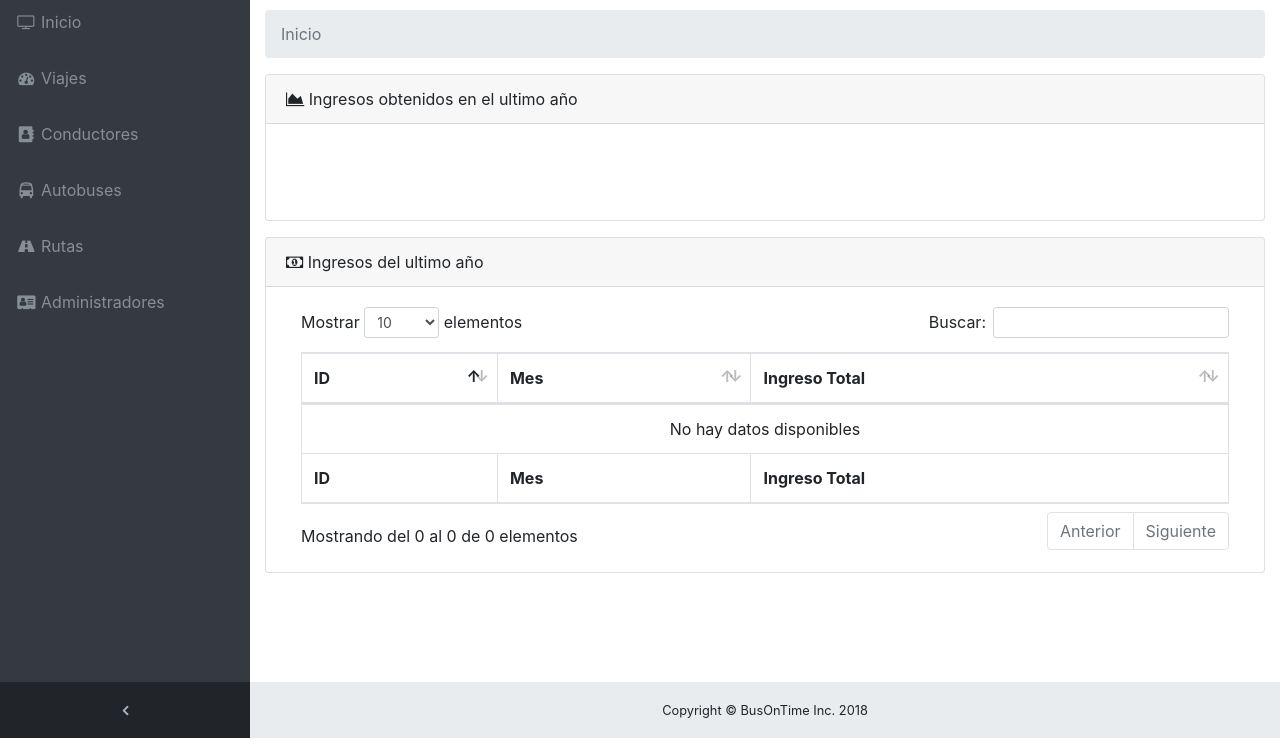
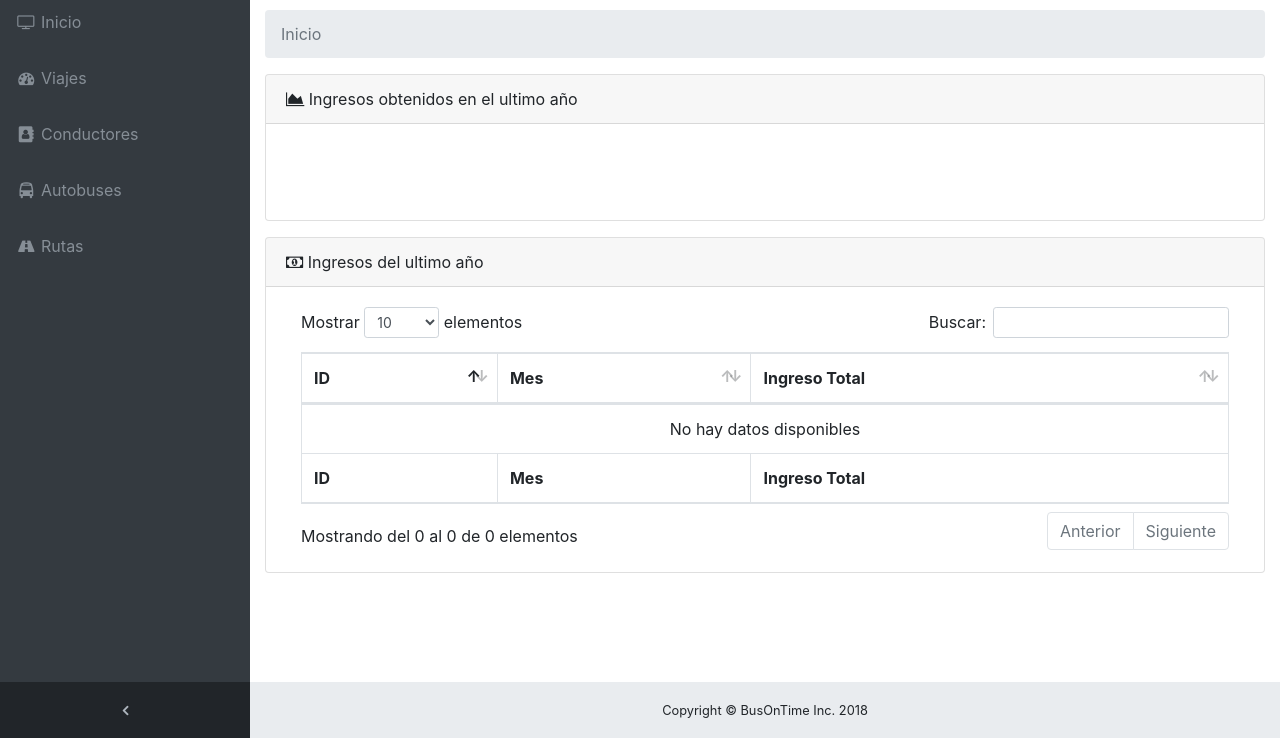
Before and after one commit to Masdz/BusAdminCloud, a website: page Admin/index.html in a window 1280 px wide. Shown: the part 62-800 px from the top of the page. Drawn offline with Linux system fonts and the light colour scheme; no server answers.

Commit message:
quitar administradores temporalmente

```diff
--- a/Admin/secciones/Navbar/mainnav.html
+++ b/Admin/secciones/Navbar/mainnav.html
@@ -35,12 +35,12 @@
                 <span class="nav-link-text">Rutas</span>
             </a>
         </li>
-        <li class="nav-item" data-toggle="tooltip" data-placement="right" title="Administradores">
+        <!-- <li class="nav-item" data-toggle="tooltip" data-placement="right" title="Administradores">
             <a class="nav-link" href="administradores.html">
                 <i class="fa fa-fw fa-address-card"></i>
                 <span class="nav-link-text">Administradores</span>
             </a>
-        </li>
+        </li> -->
     </ul>
     <ul class="navbar-nav sidenav-toggler">
         <li class="nav-item">
```
